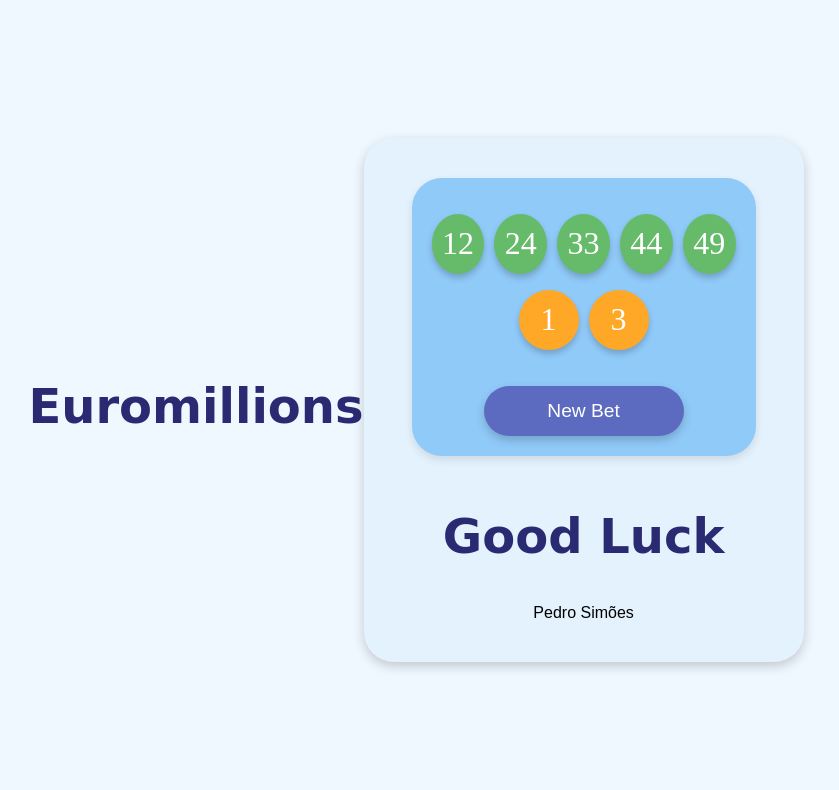
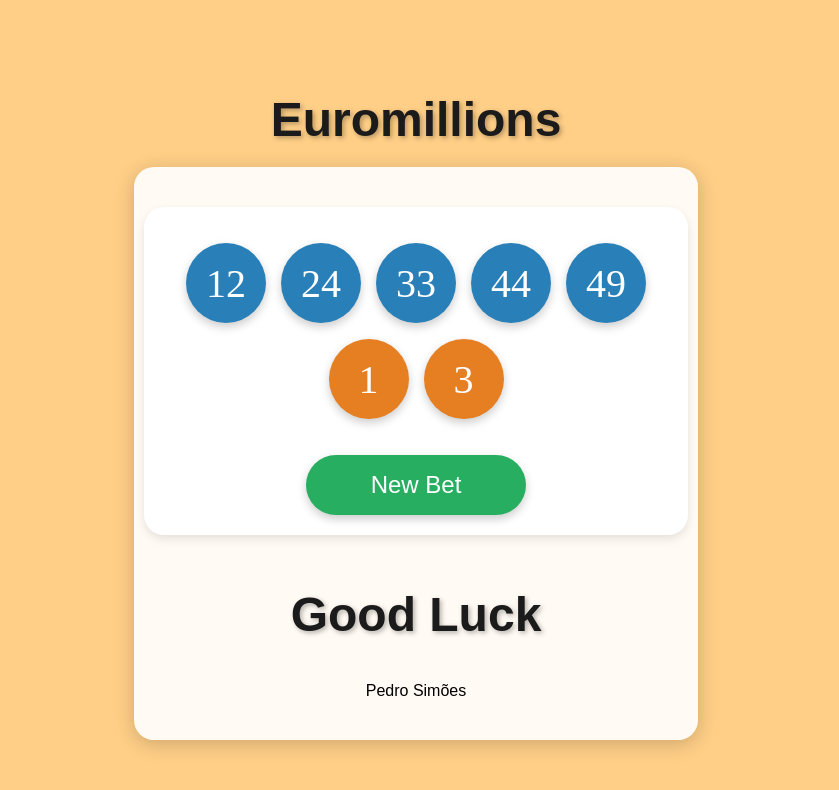
Before and after one commit to Nx-7/SIR-Euromilhoes, a website: page public/index.html in a window 1280 px wide. Shown: the whole page, without its empty margins (224-1063 px from the left). Drawn offline with Linux system fonts and the light colour scheme; a web font is replaced by a local one.

Commit message:
fx dos styles

```diff
--- a/public/style.css
+++ b/public/style.css
@@ -1,121 +1,117 @@
-/* Importação das fontes */
 @font-face {
   font-family: "anotherFont";
   src: url("Merriweather-Black.ttf");
 }
 
-@font-face {
-    font-family: "BFont";
-    src: url("BeautifulPeoplePersonalUse-dE0g.ttf");
-}
-
-/* Estilo Geral */
-html, body {
-    background-color: #f0f8ff; /* Mantendo o aliceblue */
+html,
+body {
+  background: #ffcf87;
   font-family: "anotherFont", Arial, sans-serif;
-    font-weight: 400;
-    font-style: normal;
   margin: 0;
   padding: 0;
   display: flex;
+  flex-direction: column;
   justify-content: center;
   align-items: center;
   height: 100vh;
 }
 
-/* Título */
 h1 {
   text-align: center;
   font-size: 3em;
-    font-family: "BFont", cursive;
-    color: #2a2a72;
+  color: #1b1b1b;
+  text-shadow: 2px 2px 5px rgba(0, 0, 0, 0.3);
   margin-bottom: 20px;
 }
 
-/* Contêiner Principal */
 #divcontainer {
   display: flex;
   flex-direction: column;
   align-items: center;
   gap: 20px;
-    background-color: #e3f2fd;
-    border-radius: 30px;
+  background-color: rgba(255, 255, 255, 0.9);
+  border-radius: 20px;
   padding: 40px 30px;
-    box-shadow: 0px 4px 12px rgba(0, 0, 0, 0.2);
+  box-shadow: 0 4px 20px rgba(0, 0, 0, 0.2);
+  width: 90%;
+  max-width: 600px;
 }
 
-/* Área de Apostas */
 #divBet {
-    background-color: #90caf9;
-    border-radius: 30px;
+  background-color: #ffffff;
+  border-radius: 20px;
   padding: 20px;
-    width: 80%;
-    max-width: 600px;
+  width: 100%;
   text-align: center;
-    box-shadow: 0px 4px 8px rgba(0, 0, 0, 0.1);
+  box-shadow: 0 4px 10px rgba(0, 0, 0, 0.1);
 }
 
-/* Listas de Números */
 ol.numbers {
   list-style: none;
   padding: 0;
   display: flex;
   justify-content: center;
-    gap: 10px;
+  gap: 15px;
 }
 
 ol.numbers li {
   font-family: "anotherFont";
-    font-size: 2em;
+  font-size: 2.5em;
   color: #ffffff;
-    width: 60px;
-    height: 60px;
+  width: 80px;
+  height: 80px;
   display: flex;
   justify-content: center;
   align-items: center;
   border-radius: 50%;
-    box-shadow: 0px 4px 6px rgba(0, 0, 0, 0.2);
+  box-shadow: 0 4px 10px rgba(0, 0, 0, 0.2);
+  transition: transform 0.2s;
 }
 
-/* Números Principais */
 #olMain li {
-    background-color: #66bb6a;
+  background-color: #2980b9;
 }
 
-/* Estrelas */
-#olStars li {
-    background-color: #ffa726;
+#olMain li:hover {
+  transform: scale(1.1);
 }
 
-/* Botão de Nova Aposta */
+#olStars li {
+  background-color: #e67e22;
+}
+
+#olStars li:hover {
+  transform: scale(1.1);
+}
+
 #genBtn {
-    width: 200px;
-    height: 50px;
-    font-size: 1.2em;
+  width: 220px;
+  height: 60px;
+  font-size: 1.5em;
   color: #ffffff;
-    background-color: #5c6bc0;
+  background-color: #27ae60;
   border: none;
-    border-radius: 25px;
+  border-radius: 30px;
   margin-top: 20px;
   cursor: pointer;
-    box-shadow: 0px 4px 10px rgba(0, 0, 0, 0.2);
+  box-shadow: 0 4px 10px rgba(0, 0, 0, 0.2);
   transition: background-color 0.3s, transform 0.2s;
 }
 
 #genBtn:hover {
-    background-color: #3949ab;
+  background-color: #2ecc71;
   transform: scale(1.05);
 }
 
 #genBtn:active {
-    background-color: #283593;
-    transform: scale(1);
+  background-color: #1e7f3c;
+  transform: scale(0.95);
 }
 
-/* Rodapé */
 footer {
-    font-size: 0.9em;
-    color: #616161;
+  font-size: 1em;
+  color: #34495e;
   margin-top: 20px;
   text-align: center;
+  text-shadow: 1px 1px 3px rgba(0, 0, 0, 0.2);
 }
```
Lines whose indentation alone changed are shown as unchanged.
